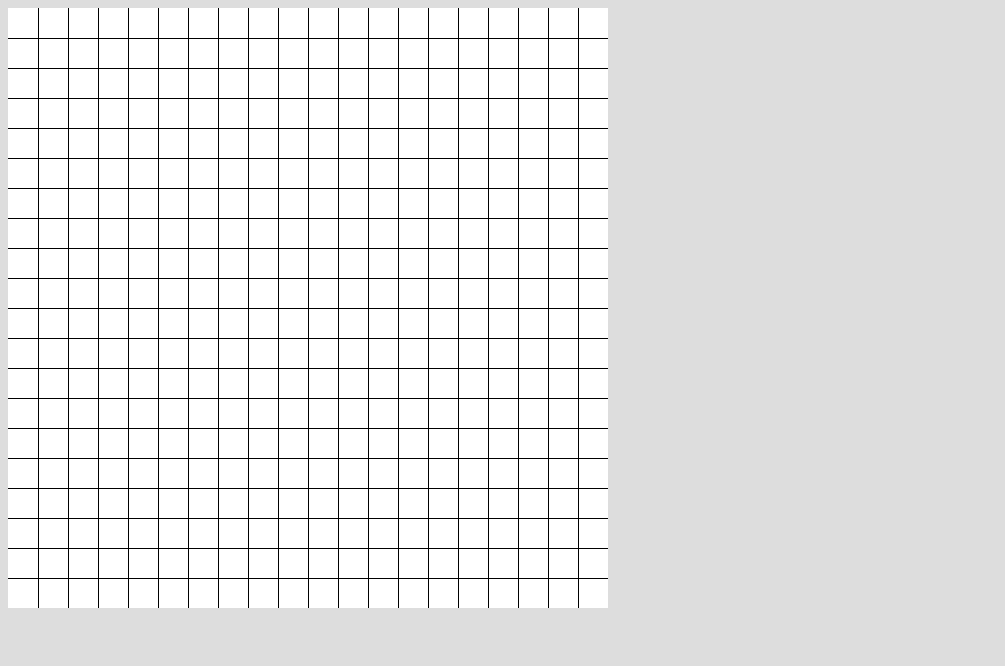
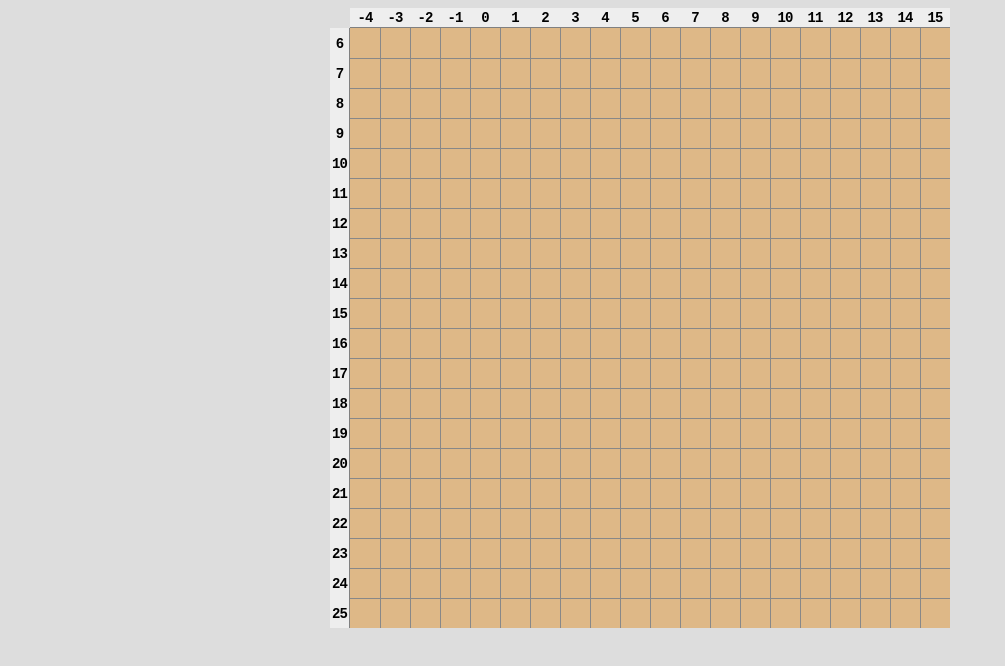
Before and after one commit to ssuvanto/xogame-front, an Angular app: page / in a window 1280 px wide. Shown: the top 666 px of the page, without its empty margins (0-1005 px from the left). Built offline with nearby package versions, Linux system fonts and the light colour scheme.

Commit message:
add column and row indicator bars

```diff
--- a/src/app/app.component.html
+++ b/src/app/app.component.html
@@ -1,4 +1,23 @@
-<canvas id="canvas" width="600px" height="600px"
-  (click)="canvClick($event)"></canvas>
+<div class="game">
+  <div class="game-view">
+    <div class="column-bar">
+      <div *ngFor="let n of cells; let i=index;"
+        class="colrow-num col-num" [style.width.px]="cw">
+        {{ cell_offset_x + i}}
+      </div>
+    </div>
+    <div class="row">
+      <div class="row-bar">
+        <div *ngFor="let n of cells; let i=index;"
+          class="colrow-num row-num" [style.height.px]="cw">
+          {{ cell_offset_y + i }}
+        </div>
+      </div>
+      <canvas id="canvas" width="600px" height="600px"
+      (click)="canvClick($event)"></canvas>
+    </div>
+  </div>
+</div>
+
 
 <router-outlet></router-outlet>
--- a/src/app/app.component.scss
+++ b/src/app/app.component.scss
@@ -1,3 +1,54 @@
-#canvas {
-    background-color: white;
+.game {
+    display: flex;
+    justify-content: center;
+
+    .game-view {
+
+        .column-bar {
+            height: 20px;
+            margin-left: 20px;
+            border-bottom: 1px solid grey;
+        }
+
+        .row {
+            display: flex;
+
+            .row-bar {
+                width: 20px;
+                display: inline-block;
+                border-right: 1px solid grey;
+            }
+
+            #canvas {
+                background-color: burlywood;
+            }
+        }
+
+
+
+        .colrow-num {
+            font-family: monospace;
+            font-size: 14px;
+            letter-spacing: -1px;
+            font-weight: bold;
+            text-align: center;
+            color: black;
+        }
+
+        .col-num {
+            display: inline-block;
+            height: 100%;
+        }
+
+        .row-num {
+            display: block;
+            width: 100%;
+            padding-top: 8px;
+        }
+
+        .column-bar, .row-bar {
+            background-color: #eee;
+        }
+
+    }
 }
--- a/src/app/app.component.ts
+++ b/src/app/app.component.ts
@@ -8,8 +8,12 @@ import { Component, OnInit } from '@angular/core'
 export class AppComponent implements OnInit {
   ctxt: CanvasRenderingContext2D
   cw = 30 //cell width/height
-  cell_offset_x = -9
-  cell_offset_y = -9
+  width: number
+  cells: boolean[]
+  cell_offset_x = -4
+  cell_offset_y = 6
+  line_color = '#888'
+  box_color = '#555'
 
   canvClick(me: MouseEvent) {
     console.log('Point:', me.offsetX, me.offsetY)
@@ -20,6 +24,7 @@ export class AppComponent implements OnInit {
   cellClick(x, y){
     console.log('Cell:', x, y)
     const {x: px, y: py} = this.cellToCanv(x, y)
+    this.ctxt.fillStyle = this.box_color
     this.ctxt.fillRect(px + 5, py + 5, this.cw - 10, this.cw -10)
   }
 
@@ -41,9 +46,10 @@ export class AppComponent implements OnInit {
     const canvas = <HTMLCanvasElement>document.getElementById('canvas')
     this.ctxt = canvas.getContext('2d')
     const w = canvas.width
+    this.width = w
     const h = canvas.height
 
-    this.ctxt.strokeStyle = "black"
+    this.ctxt.strokeStyle = this.line_color
 
     for(let x=this.cw;x<=w;x+=this.cw){
       this.ctxt.moveTo(0.5 + x, 0)
@@ -60,5 +66,6 @@ export class AppComponent implements OnInit {
 
   ngOnInit() {
     this.initCanvas()
+    this.cells = new Array<boolean>(Math.floor(this.width/this.cw))
   }
 }
--- a/src/styles.scss
+++ b/src/styles.scss
@@ -1,4 +1,8 @@
 /* You can add global styles to this file, and also import other style files */
+* {
+    box-sizing: border-box;
+}
+
 body {
     background-color: #ddd;
 }
```
